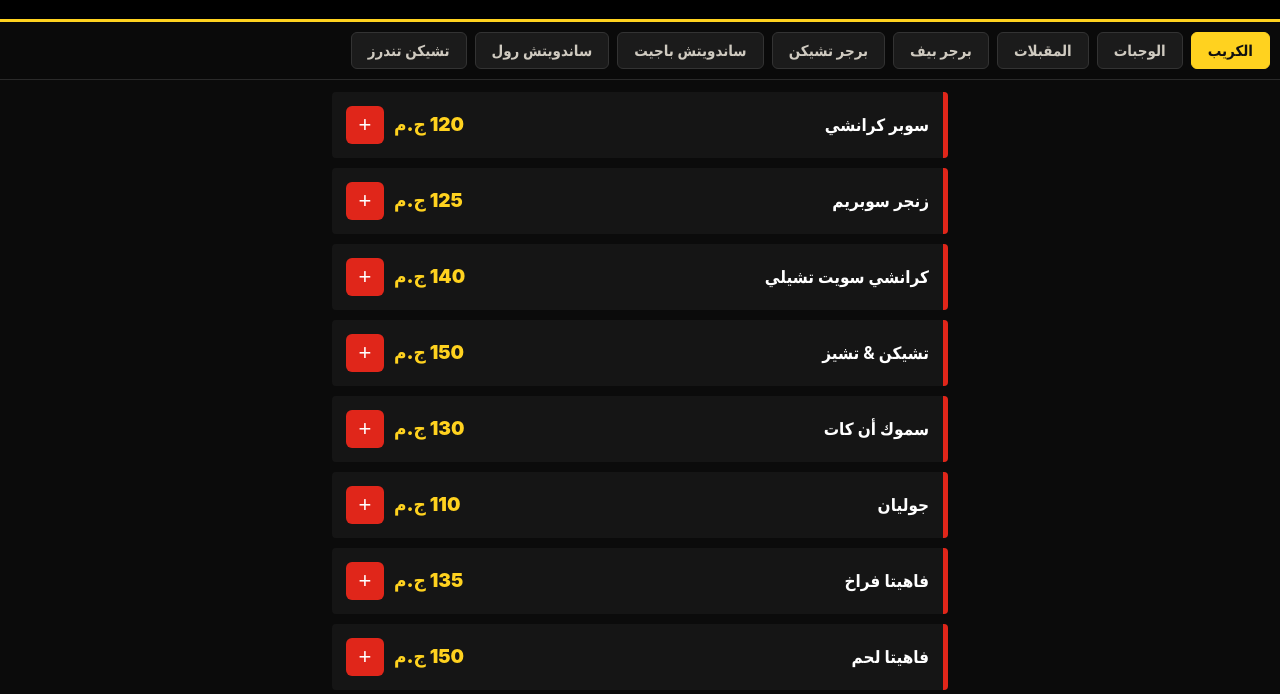
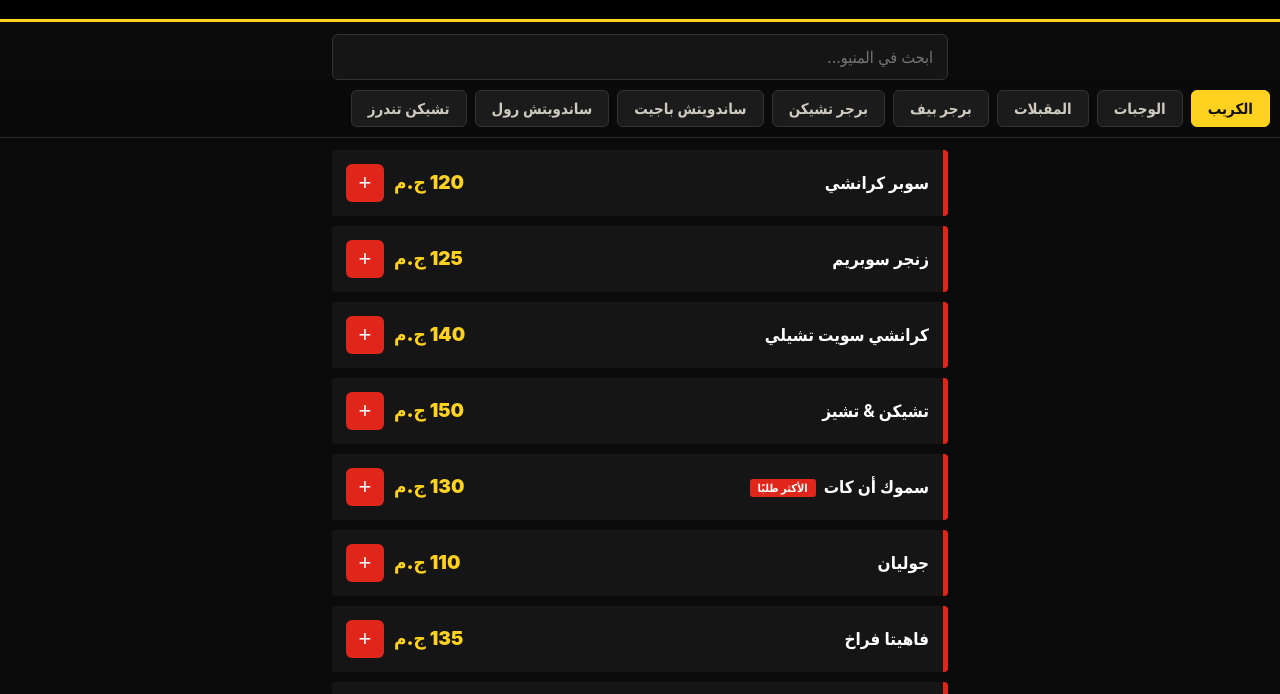
Before and after one commit to abdullahhafez5511-lgtm/OVN, a plain HTML site: page uncut/index.html in a window 1280 px wide. Shown: the part 106-800 px from the top of the page. Drawn offline with Linux system fonts and the light colour scheme; a web font is replaced by a local one.

Commit message:
Uncut: search bar and most-ordered badges

```diff
--- a/uncut/index.html
+++ b/uncut/index.html
@@ -62,6 +62,10 @@ input,textarea{background:#0b0b0b;color:#fff;border:1px solid #3a3a3a;border-rad
 .go{background:#e0261a;color:#fff;border-radius:6px}.x{background:#262626;color:#ddd;border-radius:6px}
 footer{color:#6d695f}
 #splash{background:#0b0b0b;color:#fff}
+#sbox{padding:12px 12px 0;background:#0b0b0b;max-width:640px;margin:auto}
+#sr{width:100%;margin:0;padding:12px 14px;font-size:16px;background:#151515;color:#fff;border:1px solid #333;border-radius:6px}
+.hot{display:inline-block;margin-right:8px;background:#e0261a;color:#fff;font-size:11px;font-weight:800;padding:2px 8px;border-radius:3px;vertical-align:middle}
+.empty{text-align:center;color:#9b968c;padding:40px 0}
 </style>
 </head>
 <body>
@@ -504,6 +508,7 @@ var CONFIG={
 </script>
 <div id="splash"><div class="ar">أن كات</div></div>
 <div id="menuview"><header><div class="ar">أن كات</div></header>
+<div id="sbox"><input id="sr" type="search" placeholder="ابحث في المنيو..." autocomplete="off"></div>
 <nav id="nav"></nav>
 <main id="list"></main>
 <footer>الأسعار بالجنيه المصري</footer>
@@ -521,10 +526,16 @@ var CONFIG={
 var $=function(i){return document.getElementById(i)};
 var cart={},cur=0,q=new URLSearchParams(location.search);
 function key(c,i){return c+"-"+i}
-function drawNav(){$("nav").innerHTML="";CONFIG.categories.forEach(function(c,i){var b=document.createElement("button");b.textContent=c.name;b.className=i==cur?"on":"";b.onclick=function(){cur=i;drawNav();drawList();window.scrollTo(0,0)};$("nav").appendChild(b)});var on=$("nav").querySelector(".on");if(on&&on.scrollIntoView)on.scrollIntoView({inline:"center",block:"nearest"})}
-function drawList(){var l=$("list");l.innerHTML="";CONFIG.categories[cur].items.forEach(function(it,i){var k=key(cur,i),n=cart[k]||0;var d=document.createElement("div");d.className="item";
+function drawNav(){$("nav").innerHTML="";CONFIG.categories.forEach(function(c,i){var b=document.createElement("button");b.textContent=c.name;b.className=i==cur?"on":"";b.onclick=function(){cur=i;sq="";$("sr").value="";$("nav").style.opacity="1";drawNav();drawList();window.scrollTo(0,0)};$("nav").appendChild(b)});var on=$("nav").querySelector(".on");if(on&&on.scrollIntoView)on.scrollIntoView({inline:"center",block:"nearest"})}
+var HOT={"سموك أن كات":1,"أن كات برجر - سنجل":1,"بافلو برجر - سنجل":1,"جراند أن كات":1,"ميكس جريل":1,"بوكس كبير":1};
+function norm(t){return (t||"").replace(/[\u064B-\u0652\u0640]/g,"").replace(/[أإآٱ]/g,"ا").replace(/ى/g,"ي").replace(/ة/g,"ه").replace(/ؤ/g,"و").replace(/ئ/g,"ي").toLowerCase().trim()}
+var sq="";
+function drawList(){var l=$("list");l.innerHTML="";var arr=[];
+if(sq){CONFIG.categories.forEach(function(c,ci){c.items.forEach(function(it,i){if(norm(it.n+" "+it.d+" "+c.name).indexOf(sq)>-1)arr.push({it:it,c:ci,i:i})})});if(!arr.length){var e=document.createElement("div");e.className="empty";e.textContent="مفيش نتيجة لبحثك";l.appendChild(e);return}}
+else CONFIG.categories[cur].items.forEach(function(it,i){arr.push({it:it,c:cur,i:i})});
+arr.forEach(function(a){var it=a.it,i=a.i,k=key(a.c,i),n=cart[k]||0;var d=document.createElement("div");d.className="item";
 d.innerHTML='<div class="i"><b></b><small></small><div class="price"></div></div><div class="qty"></div>';
-d.querySelector("b").textContent=it.n;var sm=d.querySelector("small");if(it.d)sm.textContent=it.d;else sm.style.display="none";d.querySelector(".price").textContent=it.p+" "+CONFIG.currency;
+d.querySelector("b").textContent=it.n;if(HOT[it.n]){var hb=document.createElement("span");hb.className="hot";hb.textContent="الأكثر طلبًا";d.querySelector("b").appendChild(hb)}var sm=d.querySelector("small");if(it.d)sm.textContent=it.d;else sm.style.display="none";d.querySelector(".price").textContent=it.p+" "+CONFIG.currency;
 var qd=d.querySelector(".qty");
 if(n>0){var m=document.createElement("button");m.className="m";m.textContent="\u2212";m.onclick=function(){chg(k,-1)};var s=document.createElement("span");s.textContent=n;qd.appendChild(m);qd.appendChild(s)}
 var p=document.createElement("button");p.textContent="+";p.onclick=function(){chg(k,1)};qd.appendChild(p);l.appendChild(d)})}
@@ -538,6 +549,7 @@ var m="طلب جديد - "+CONFIG.name+"\n",w=$("who").value.trim(),ph=$("ph").v
 if(w)m+="الاسم: "+w+"\n";if(ph)m+="الموبايل: "+ph+"\n";m+="العنوان: "+ad+"\n\n";L.o.forEach(function(x){m+=x.q+" × "+x.n+" = "+x.s+" "+CONFIG.currency+"\n"});m+="\nمجموع الطلب: "+L.t+" "+CONFIG.currency+"\nالتوصيل: "+CONFIG.delivery+" "+CONFIG.currency+"\nالإجمالي: "+(L.t+CONFIG.delivery)+" "+CONFIG.currency;if(nt)m+="\nملاحظات: "+nt;
 location.href="https://wa.me/"+CONFIG.whatsapp+"?text="+encodeURIComponent(m)};
 drawNav();drawList();bar();
+$("sr").oninput=function(){sq=norm(this.value);$("nav").style.opacity=sq?".35":"1";drawList()};
 (function(){if(location.hash)return;var sp=$("splash");sp.style.display="flex";document.body.style.overflow="hidden";
 setTimeout(function(){sp.classList.add("out");setTimeout(function(){sp.style.display="none";document.body.style.overflow=""},850)},3000)})();
 </script>
```
